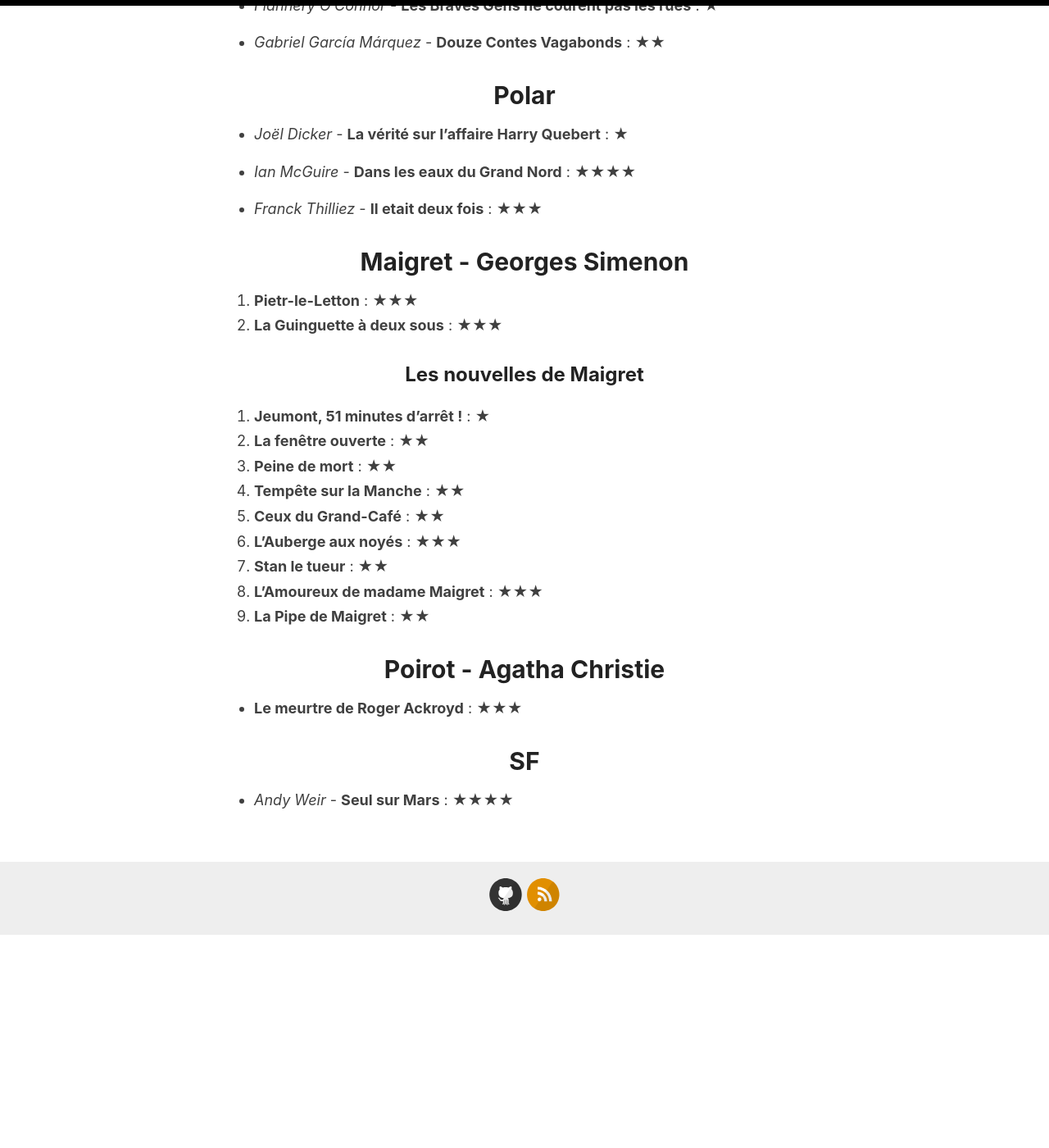
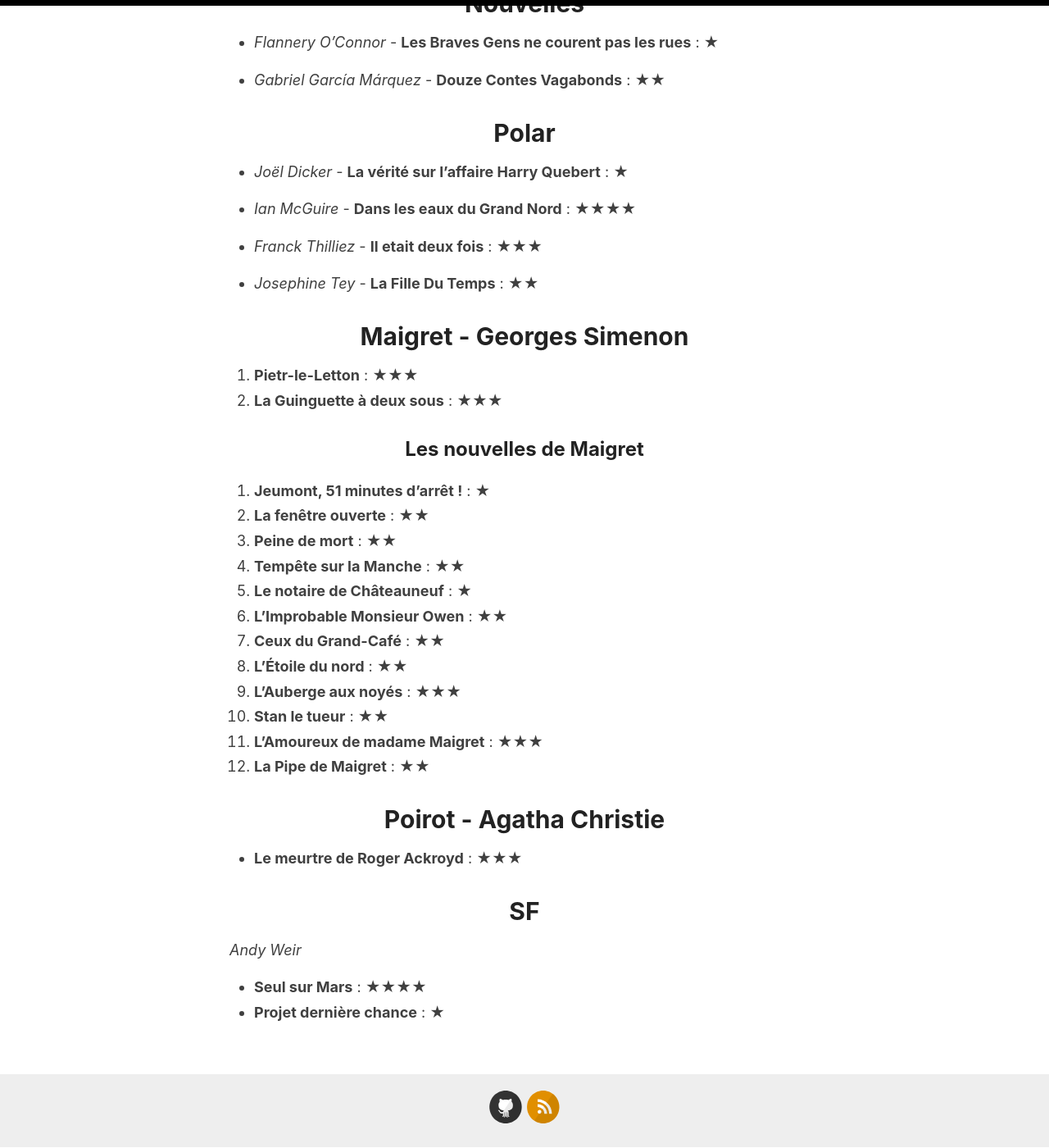
Before and after one commit to homeostasie/bouquins, a Jekyll site: the page built from _pages/jak.md, in a window 1280 px wide and 1400 px high, scrolled down 763 px. Shown: the whole window at 82% size. Built offline with Jekyll 4.4.1, drawn with Linux system fonts in a browser that asks for light colours; before the commit the page ends 1904 px from its top, so only the background shows below that; some of the changed text lies outside the part shown.

Commit message:
maj pal jak

```diff
--- a/_pages/jak.md
+++ b/_pages/jak.md
@@ -40,6 +42,8 @@
 
 * *Franck Thilliez* - **Il etait deux fois** : ★★★
 
+* *Josephine Tey* - **La Fille Du Temps** : ★★
+
 # Maigret - Georges Simenon
 
 1. **Pietr-le-Letton** : ★★★
@@ -51,7 +55,10 @@
 3. **La fenêtre ouverte** : ★★
 4. **Peine de mort** : ★★
 10. **Tempête sur la Manche** : ★★
+11. **Le notaire de Châteauneuf** : ★
+12. **L'Improbable Monsieur Owen** : ★★
 13. **Ceux du Grand-Café** : ★★
+14. **L'Étoile du nord** : ★★
 15. **L'Auberge aux noyés** : ★★★
 16. **Stan le tueur** : ★★
 18. **L'Amoureux de madame Maigret** : ★★★
@@ -63,4 +70,6 @@
 
 # SF
 
-* *Andy Weir* - **Seul sur Mars** : ★★★★
+*Andy Weir*
+* **Seul sur Mars** : ★★★★
+* **Projet dernière chance** : ★
```
Also changed, not shown: other parts of _pages/jak.md (+2 -0 lines).
